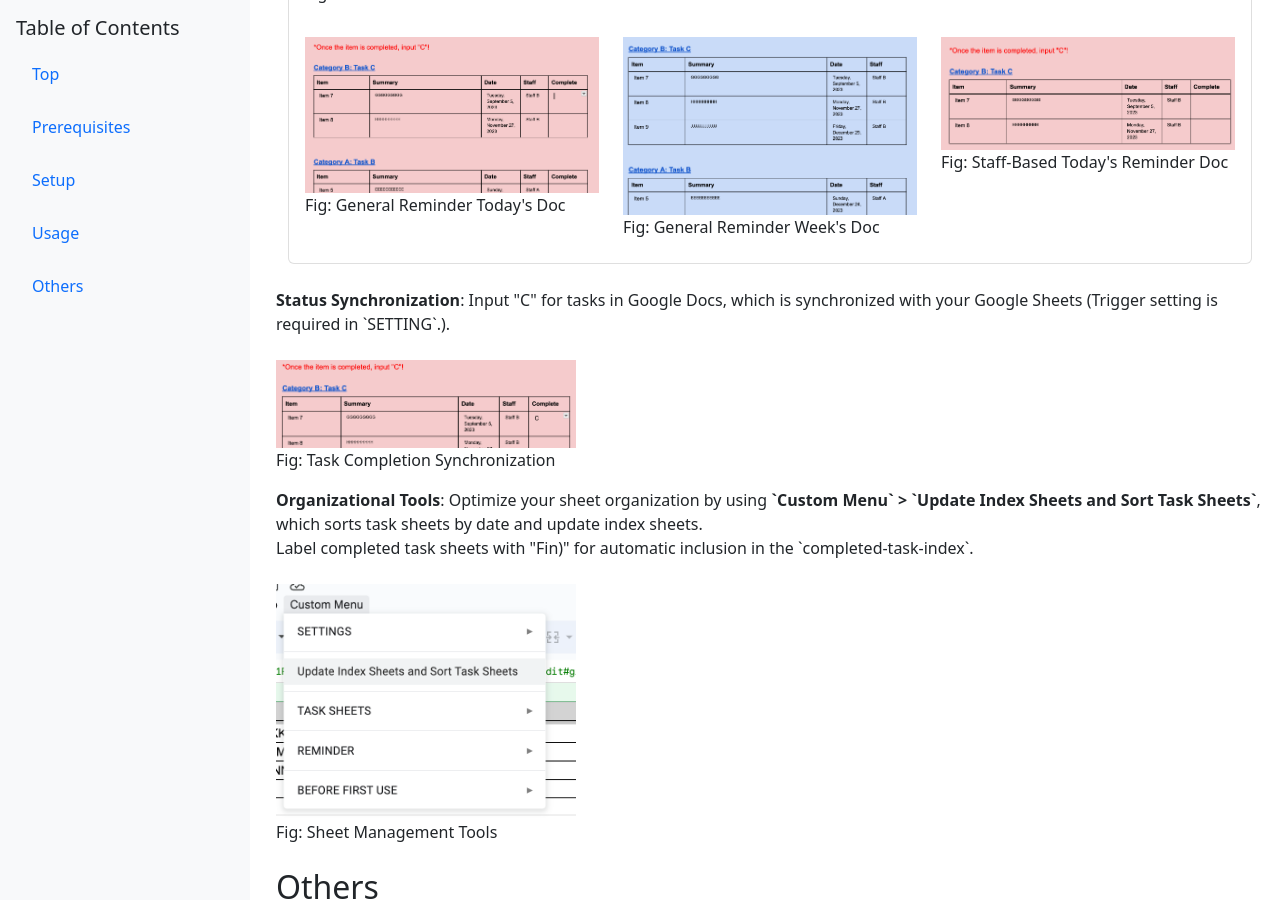
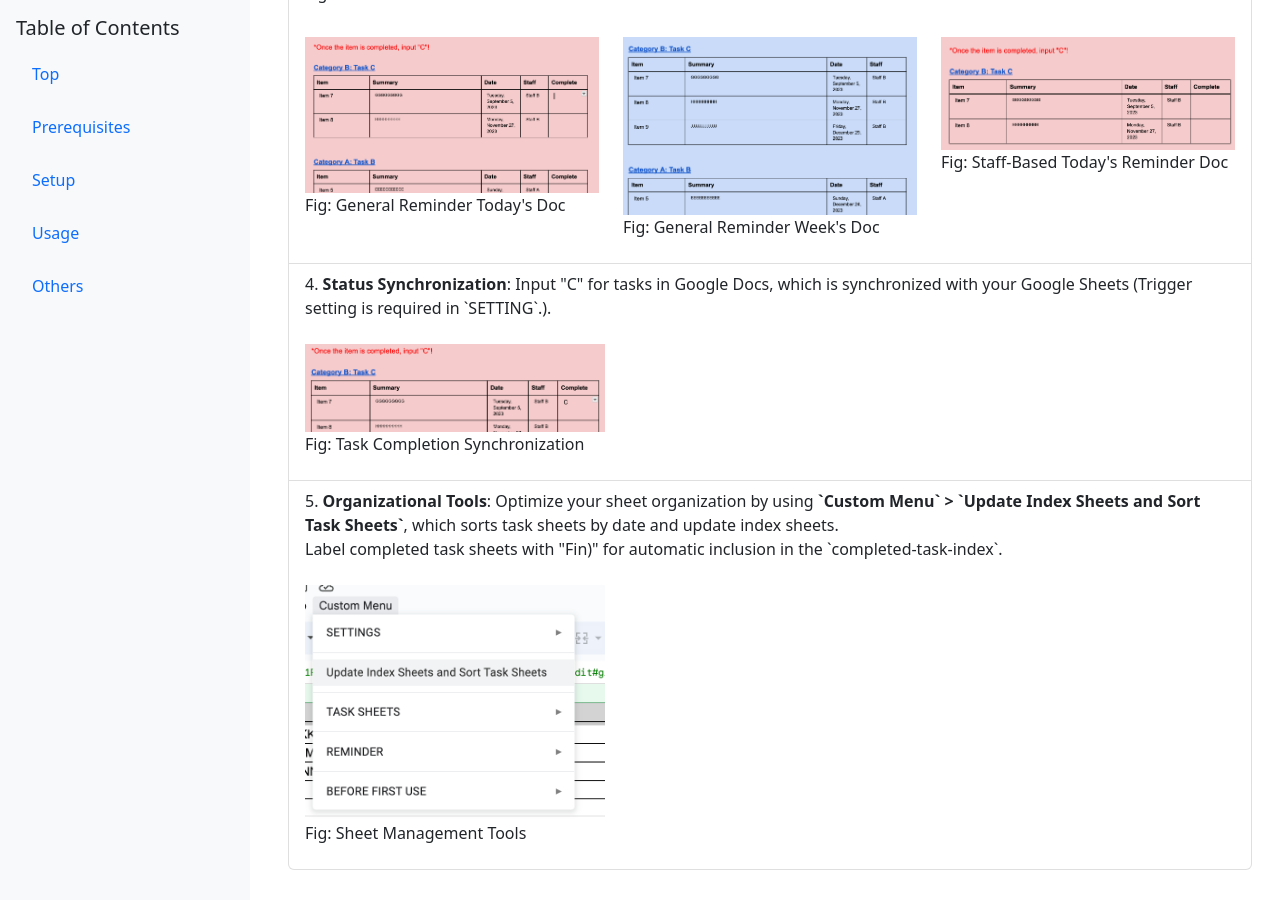
Before and after one commit to tsato21/sheet-tasker, a Jekyll site: the page built from docs/index.html, in a window 1280 px wide and 900 px high, scrolled down 2520 px. Built offline with Jekyll 4.4.1, drawn with Linux system fonts in a browser that asks for light colours.

Commit message:
Update index.html

```diff
--- a/docs/index.html
+++ b/docs/index.html
@@ -60,7 +60,7 @@
               <div class="row">
                 <div class="col-md-3">
                   <figure>
-                    <img src="assets/images/setup-image-1.png" alt="Access Setting Button" class="img-fluid image-caption" width="300" height="200">
+                    <img src="assets/images/setup-image-1.png" alt="Access Setting Button" class="img-fluid image-caption" width="350" height="250">
                     <figcaption>Fig: Access Setting Button</figcaption>
                   </figure>
                 </div>
@@ -118,7 +118,6 @@
                   </figure>
                 </div>
               </div>
-            </div>
             </li>
 
             <li class="list-group-item">
```
